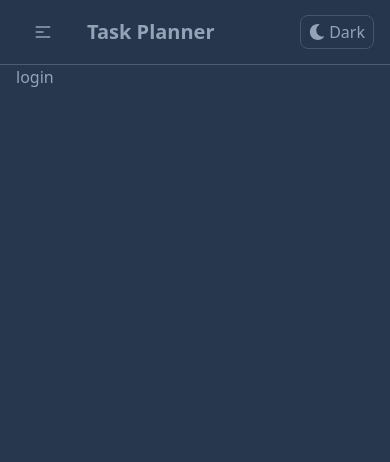
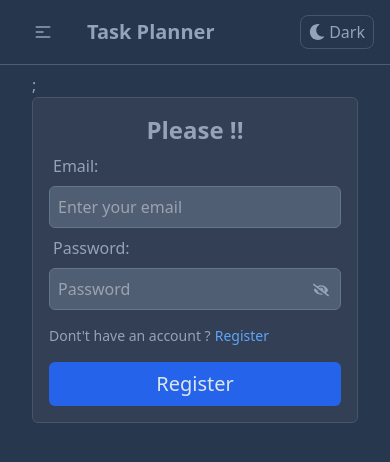
Before and after one commit to Md-Tahazzat/Task-Planner, a React (Vite) app: page /login in a window 390 px wide. Shown: the top 462 px of the page. Built offline with nearby package versions, Linux system fonts and the light colour scheme; no server answers.

Commit message:
login method added

```diff
--- a/src/Hooks/UseAuthcontext.jsx
+++ b/src/Hooks/UseAuthcontext.jsx
@@ -1,5 +1,5 @@
 import { useContext } from "react";
 import { AuthContext } from "../Provider/AuthProvider";
 
-const UseAuthcontext = () => (userInfo = useContext(AuthContext));
+const UseAuthcontext = () => useContext(AuthContext);
 export default UseAuthcontext;
--- a/src/Provider/AuthProvider.jsx
+++ b/src/Provider/AuthProvider.jsx
@@ -6,15 +6,16 @@ export const AuthContext = createContext(null);
 
 const AuthProvider = ({ children }) => {
   const [user, setUser] = useState("");
+  const [loading, setLoading] = useState(true);
 
   useEffect(() => {
     const unsubscribed = onAuthStateChanged(auth, (currentUser) => {
-      setUser(currentUser);
-      if (currentUser?.email) {
-        fetch("http://localhost:5000/", {
+      console.log("current user, ", currentUser);
+      if (currentUser) {
+        fetch("http://localhost:5000/user", {
           method: "POST",
           headers: {
-            "Content-Typer": "Application/json",
+            "Content-Type": "application/json", // Corrected header spelling
           },
           body: JSON.stringify({ email: currentUser.email }),
         })
@@ -22,8 +23,10 @@ const AuthProvider = ({ children }) => {
           .then((data) => {
             console.log(data);
             localStorage.setItem("access-token", data?.token);
+            setLoading(false);
           });
       }
+      setUser(currentUser);
       console.log(currentUser);
     });
 
@@ -32,6 +35,7 @@ const AuthProvider = ({ children }) => {
 
   const authInfo = {
     user,
+    loading,
   };
   return (
     <AuthContext.Provider value={authInfo}>{children}</AuthContext.Provider>
--- /dev/null
+++ b/src/components/Loading.jsx
@@ -0,0 +1,11 @@
+import React from "react";
+
+const Loading = () => {
+  return (
+    <div>
+      <h1>Loading</h1>
+    </div>
+  );
+};
+
+export default Loading;
--- a/src/components/Login.jsx
+++ b/src/components/Login.jsx
@@ -1,9 +1,153 @@
-import React from "react";
+import React, { useState } from "react";
+import { useForm } from "react-hook-form";
+import { FaEye, FaEyeSlash, FaGoogle } from "react-icons/fa";
+import { Link, useLocation, useNavigate } from "react-router-dom";
+import UpdateTitle from "../Hooks/UpdateTitle";
+import Swal from "sweetalert2";
+import {
+  GoogleAuthProvider,
+  signInWithEmailAndPassword,
+  signInWithPopup,
+} from "firebase/auth";
+import auth from "../Firebase/Firebase";
 
 const Login = () => {
+  const [hidePassword, setHidePassword] = useState(true);
+  const location = useLocation();
+  const navigate = useNavigate();
+  const from = location?.state?.from || "/";
+  const {
+    register,
+    handleSubmit,
+    reset,
+    setError,
+    formState: { errors },
+  } = useForm();
+  const onSubmit = (data) => {
+    const { email, password } = data;
+    Swal.fire({
+      title: "processing...",
+      allowOutsideClick: false,
+      showConfirmButton: false,
+      onBeforeOpen: () => {
+        Swal.showLoading();
+      },
+    });
+
+    // signIn user
+    signInWithEmailAndPassword(auth, email, password)
+      .then((user) => {
+        if (user) {
+          Swal.close();
+          reset();
+          navigate(from, { replace: true });
+        }
+      })
+      .catch((err) => {
+        console.log(err);
+      });
+  };
+
+  // // social login method
+  // const handleGoogleSigin = () => {
+  //   const provider = new GoogleAuthProvider();
+  //   signInWithPopup(auth, provider)
+  //     .then((result) => {
+  //       if (result?.user) {
+  //         navigate(from, { replace: true });
+  //       }
+  //     })
+  //     .catch((error) => console.log(error.message));
+  // };
+
   return (
-    <div>
-      <h1>from login component</h1>
+    <div className="w-full px-4 md:px-auto mt-2 md:mt-0 pb-20">
+      <UpdateTitle title="LogIn"></UpdateTitle>;
+      <form
+        className="border md:min-w-[28rem] mx-auto md:max-w-[32rem] p-4 w-full md:py-5 md:px-20 bg-slate-300/90 dark:bg-slate-700/90 border-slate-300 dark:border-slate-600 rounded-md"
+        onSubmit={handleSubmit(onSubmit)}
+      >
+        <h1 className="text-center text-2xl font-semibold ">Please !!</h1>
+        <div className="w-full">
+          <label htmlFor="email" className="label">
+            Email:
+          </label>
+          <input
+            type="email"
+            id="email"
+            required
+            {...register("email", { required: true })}
+            placeholder="Enter your email"
+            className="py-2 px-2 bg-slate-100/60 dark:bg-slate-500/60 rounded-md border dark:border-slate-500 border-slate-300 focus:outline-none focus:border-slate-400 w-full max-w-lg"
+          />
+        </div>
+        <div className="w-full relative">
+          <label className="label" htmlFor="password">
+            Password:
+          </label>
+          <input
+            type={hidePassword ? "password" : "text"}
+            required
+            {...register("password", {
+              required: true,
+              minLength: {
+                value: 6,
+                message: "Password must be at least 6 characters",
+              },
+              pattern: {
+                value: /^(?=.*[A-Z])(?=.*[@$!%*?&])[A-Za-z\d@$!%*?&]+$/,
+                message:
+                  "Password must contain at least one uppercase letter and one special character",
+              },
+            })}
+            placeholder="Password"
+            className={`py-2 px-2 bg-slate-100/60 dark:bg-slate-500/60 w-full rounded-md border ${
+              errors?.password
+                ? "border-red-600"
+                : "dark:border-slate-500 border-slate-400"
+            } focus:outline-none focus:border-slate-400 max-w-sm`}
+          />
+          <a
+            onClick={() => setHidePassword(!hidePassword)}
+            href="#"
+            className="absolute right-3 bottom-3"
+          >
+            {hidePassword ? <FaEyeSlash></FaEyeSlash> : <FaEye></FaEye>}
+          </a>
+        </div>
+        <div>
+          <label className="label text-red-500 dark:text-red-400">
+            {errors && <span>{errors?.password?.message}</span>}
+          </label>
+        </div>
+
+        <p className="text-sm">
+          Dont't have an account ?
+          <Link
+            state={{ from: from }}
+            className="text-blue-600 dark:text-blue-400 ml-1"
+            to="/register"
+          >
+            Register
+          </Link>
+        </p>
+
+        <input
+          className="w-full mt-4 py-2 max-w-md  bg-blue-600 rounded-md text-white text-xl hover:bg-blue-700"
+          type="submit"
+          value="Register"
+        />
+      </form>
+      {/* <p className="text-center mt-10">Sign in with </p>
+      <div className="my-4 max-w-[32rem] w-full mx-auto flex items-center justify-center gap-5">
+        <button
+          onClick={handleGoogleSigin}
+          className="flex items-center rounded-md bg-slate-500/70 shadow-lg dark:bg-slate-600/70 hover:bg-slate-400/90 dark:hover:bg-slate-600/95 duration-200 text-xl text-white justify-center border border-slate-400 dark:border-slate-600"
+        >
+          <FaGoogle className="w-10 h-10 p-1" />{" "}
+          <span className="px-2">Google</span>
+        </button>
+      </div> */}
     </div>
   );
 };
--- a/src/components/Navbar.jsx
+++ b/src/components/Navbar.jsx
@@ -1,14 +1,15 @@
 import React, { useContext, useState } from "react";
 import { Link, NavLink } from "react-router-dom";
 import { FaMoon, FaSun } from "react-icons/fa";
+import UseAuthcontext from "../Hooks/UseAuthcontext";
+import { signOut } from "firebase/auth";
+import auth from "../Firebase/Firebase";
 
 const Navbar = () => {
+  const { user, loading } = UseAuthcontext();
   const [showMenu, setShowMenu] = useState(true);
   const [theme, setTheme] = useState("light");
-  const loading = false;
-  // const user = { displayName: "John", email: "john@gmail.com" };
 
-  const user = null;
   //  Dark and Light mode functionality
   const toggleTheme = () => {
     setTheme((curr) => (curr === "light" ? "dark" : "light"));
@@ -16,9 +17,9 @@ const Navbar = () => {
   };
 
   const handleLogOut = () => {
-    console.log("logout btn working");
+    signOut(auth);
   };
-
+  console.log(loading);
   const listItems = (
     <>
       <li className="link-style">
--- a/src/components/Register.jsx
+++ b/src/components/Register.jsx
@@ -6,7 +6,7 @@ import UpdateTitle from "../Hooks/UpdateTitle";
 import Swal from "sweetalert2";
 import {
   GoogleAuthProvider,
-  signInWithEmailAndPassword,
+  createUserWithEmailAndPassword,
   signInWithPopup,
 } from "firebase/auth";
 import auth from "../Firebase/Firebase";
@@ -42,7 +42,7 @@ const Register = () => {
     });
 
     // create user
-    signInWithEmailAndPassword(auth, email, password)
+    createUserWithEmailAndPassword(auth, email, password)
       .then((user) => {
         if (user) {
           Swal.close();
@@ -56,16 +56,16 @@ const Register = () => {
   };
 
   // social login method
-  const handleGoogleSigin = () => {
-    const provider = new GoogleAuthProvider();
-    signInWithPopup(auth)
-      .then((result) => {
-        if (result?.user) {
-          navigate(from, { replace: true });
-        }
-      })
-      .catch((error) => console.log(err.message));
-  };
+  //   const handleGoogleSigin = () => {
+  //     const provider = new GoogleAuthProvider();
+  //     signInWithPopup(auth)
+  //       .then((result) => {
+  //         if (result?.user) {
+  //           navigate(from, { replace: true });
+  //         }
+  //       })
+  //       .catch((error) => console.log(err.message));
+  //   };
 
   return (
     <div className="w-full px-4 md:px-auto mt-2 md:mt-0 pb-20">
@@ -200,7 +200,7 @@ const Register = () => {
           value="Register"
         />
       </form>
-      <p className="text-center">Sign in with </p>
+      {/* <p className="text-center mt-10">Sign in with </p>
       <div className="my-4 max-w-[32rem] w-full mx-auto flex items-center justify-center gap-5">
         <button
           onClick={handleGoogleSigin}
@@ -209,7 +209,7 @@ const Register = () => {
           <FaGoogle className="w-10 h-10 p-1" />{" "}
           <span className="px-2">Google</span>
         </button>
-      </div>
+      </div> */}
     </div>
   );
 };
--- a/src/main.jsx
+++ b/src/main.jsx
@@ -10,6 +10,7 @@ import UpdateTask from "./components/UpdateTask.jsx";
 import AuthProvider from "./Provider/AuthProvider";
 import { QueryClient, QueryClientProvider } from "react-query";
 import Register from "./components/Register";
+import Login from "./components/Login";
 
 // Main route for navigation
 const router = createBrowserRouter([
@@ -32,7 +33,7 @@ const router = createBrowserRouter([
       },
       {
         path: "login",
-        element: "login",
+        element: <Login></Login>,
       },
       {
         path: "register",
```
Also changed, not shown: src/VerifyUser/VerifyUser.jsx (added).
